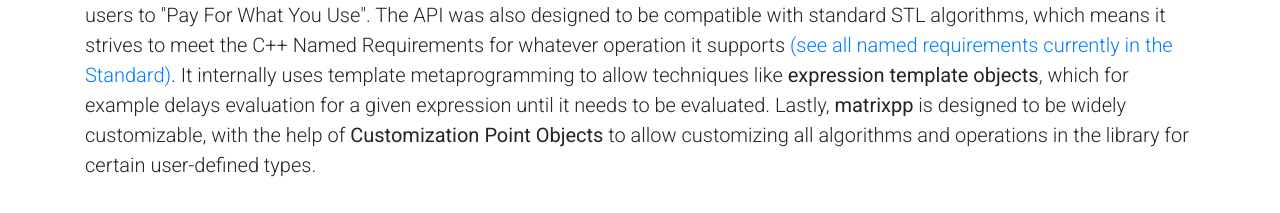
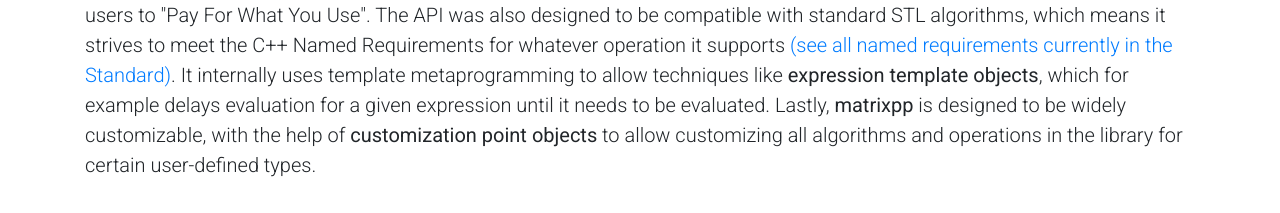
Before and after one commit to sam20908/mpp, a React (Create React App) app: page / in a window 1280 px wide. Shown: the part 1040-1253 px from the top of the page. Built offline with nearby package versions, Linux system fonts and the light colour scheme.

Commit message:
Fixed minor nitpick

```diff
--- a/src/ts/Home.tsx
+++ b/src/ts/Home.tsx
@@ -80,7 +80,7 @@ export default class Home extends React.Component<unknown, unknown> {
             like <b>expression template objects</b>, which for example delays
             evaluation for a given expression until it needs to be evaluated.
             Lastly, <b>matrixpp</b> is designed to be widely customizable, with
-            the help of <b>Customization Point Objects</b> to allow customizing
+            the help of <b>customization point objects</b> to allow customizing
             all algorithms and operations in the library for certain
             user-defined types.
           </MDBTypography>
```
